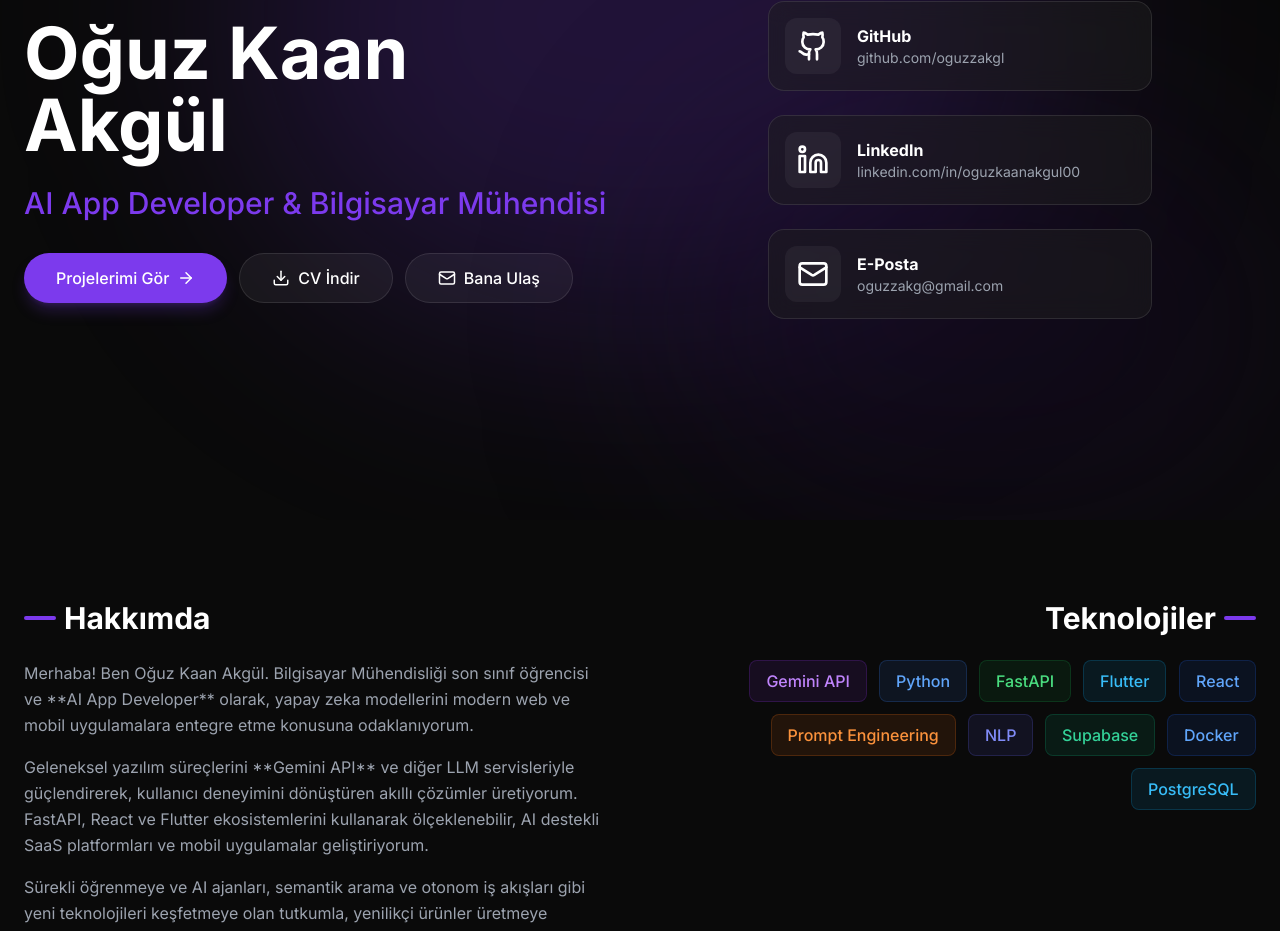
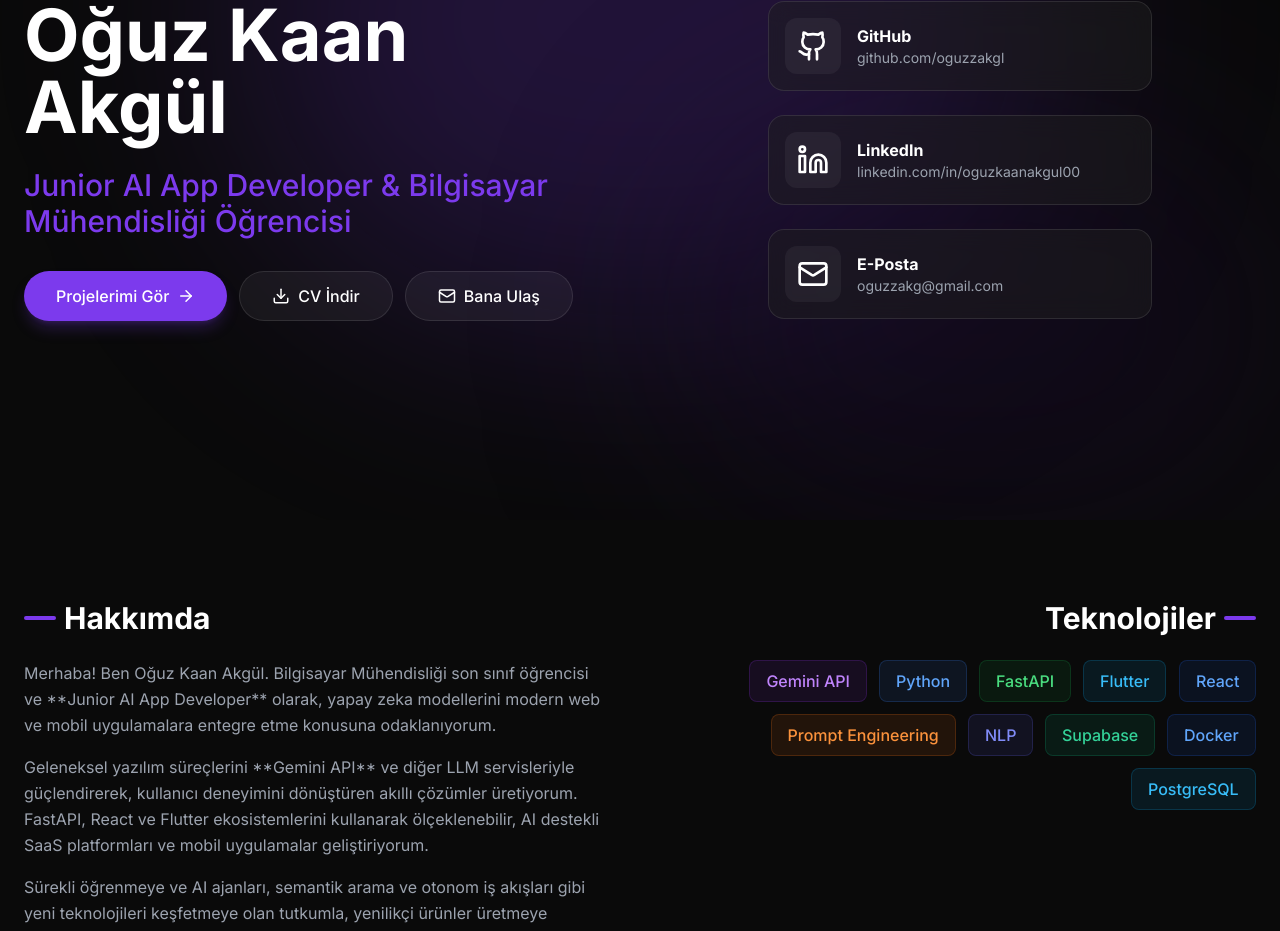
Before and after one commit to oguzzakgl/oguzzakgl.github.io, a React (Vite) app: page / in a window 1280 px wide. Shown: the part 280-1211 px from the top of the page. Built offline with nearby package versions, Linux system fonts and the light colour scheme.

Commit message:
update title to junior student

```diff
--- a/src/components/AboutSection.jsx
+++ b/src/components/AboutSection.jsx
@@ -31,7 +31,7 @@ const AboutSection = () => {
                         </h2>
                         <div className="space-y-4 text-gray-400 leading-relaxed">
                             <p>
-                                Merhaba! Ben Oğuz Kaan Akgül. Bilgisayar Mühendisliği son sınıf öğrencisi ve **AI App Developer** olarak, yapay zeka modellerini modern web ve mobil uygulamalara entegre etme konusuna odaklanıyorum.
+                                Merhaba! Ben Oğuz Kaan Akgül. Bilgisayar Mühendisliği son sınıf öğrencisi ve **Junior AI App Developer** olarak, yapay zeka modellerini modern web ve mobil uygulamalara entegre etme konusuna odaklanıyorum.
                             </p>
                             <p>
                                 Geleneksel yazılım süreçlerini **Gemini API** ve diğer LLM servisleriyle güçlendirerek, kullanıcı deneyimini dönüştüren akıllı çözümler üretiyorum. FastAPI, React ve Flutter ekosistemlerini kullanarak ölçeklenebilir, AI destekli SaaS platformları ve mobil uygulamalar geliştiriyorum.
--- a/src/components/HeroSection.jsx
+++ b/src/components/HeroSection.jsx
@@ -21,7 +21,7 @@ const HeroSection = () => {
                     </h1>
 
                     <p className="text-2xl md:text-3xl text-primary font-medium mb-8">
-                        AI App Developer & Bilgisayar Mühendisi
+                        Junior AI App Developer & Bilgisayar Mühendisliği Öğrencisi
                     </p>
 
                     <div className="flex flex-wrap gap-3">
```
